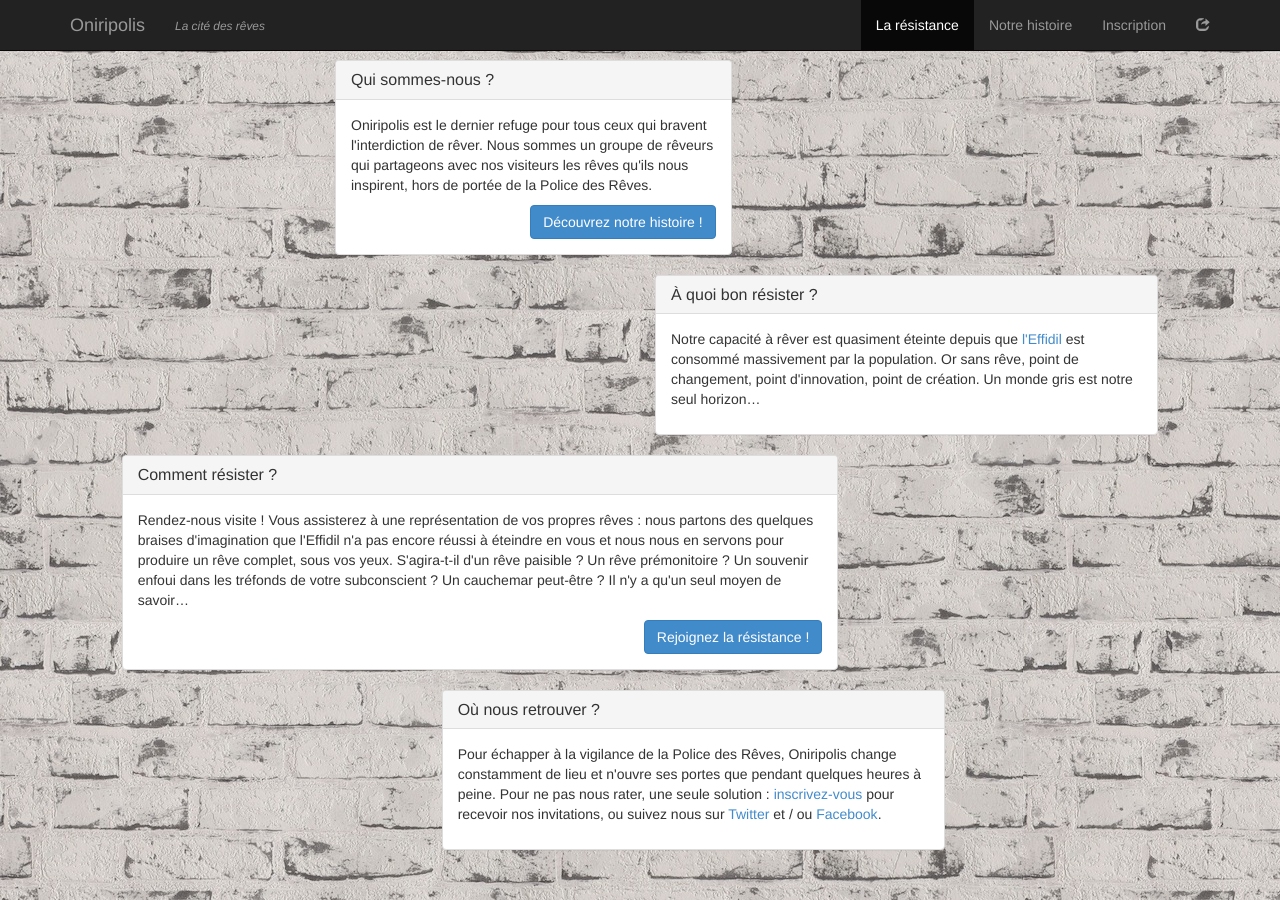
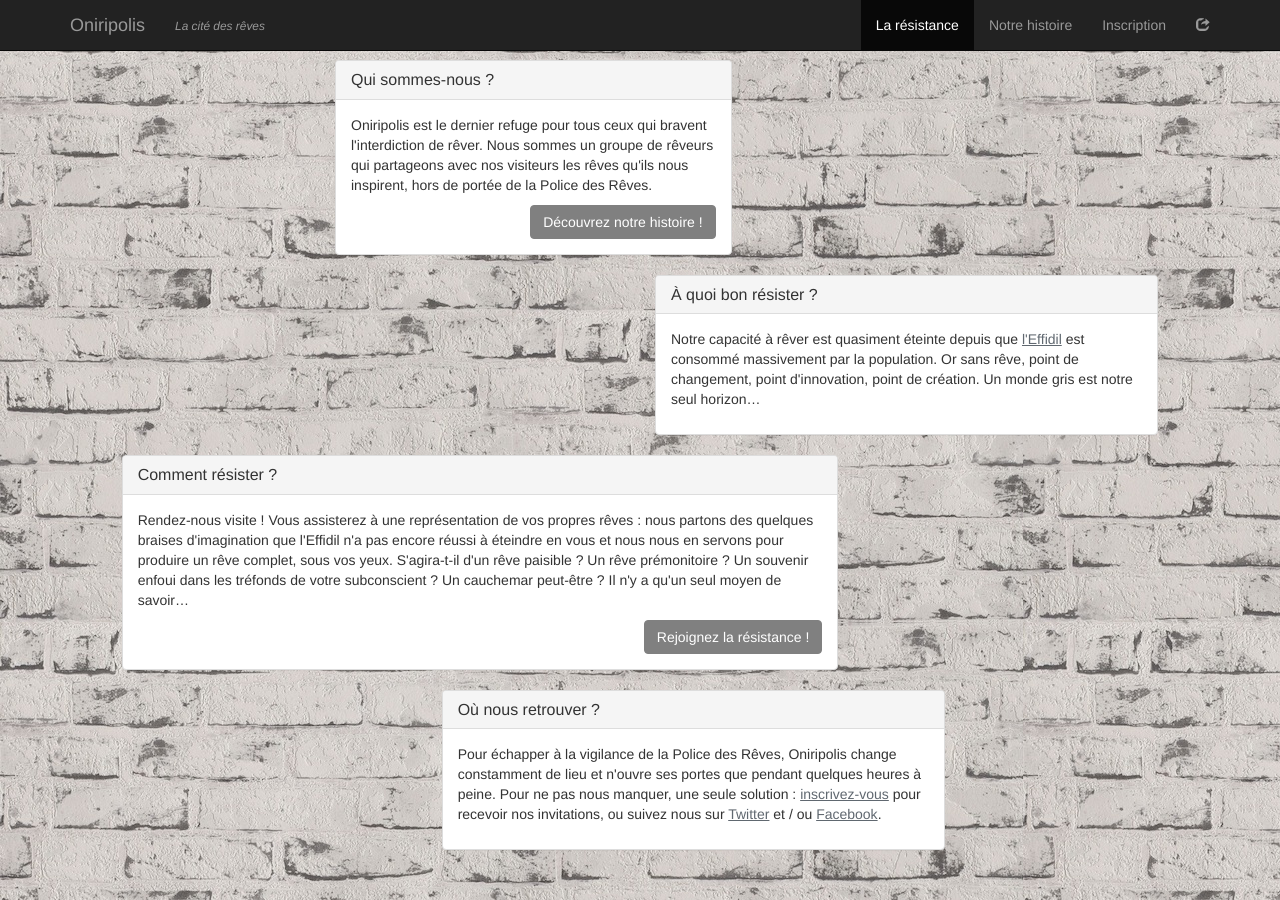
Before and after one commit to AdamSelene/oniripolis-staging, a Jekyll site: the page built from resistance.html, in a window 1280 px wide and 900 px high. Built offline with Jekyll 4.4.1, drawn with Linux system fonts in a browser that asks for light colours; comment, search, counter and statistics services are not loaded.

Commit message:
Tweaked links and buttons color Removed button from homepage, it was out of place

```diff
--- a/_includes/signup.html
+++ b/_includes/signup.html
@@ -17,7 +17,7 @@
 				</div>
 				<div class="modal-footer">
 		        	<button type="button" class="btn btn-default" data-dismiss="modal">Annuler</button>
-					<button type="submit" class="btn btn-primary">S'inscrire</button>
+					<button type="submit" class="btn btn-oniripolis">S'inscrire</button>
 				</div>
 			</form>
 	    </div>
--- a/css/oniripolis.css
+++ b/css/oniripolis.css
@@ -4,6 +4,19 @@ body {
 	/* background-color: #777; */
 	background: url('../img/white-wall.jpg') repeat;
 	/* The html and body elements cannot have any padding or margin. */
+}
+
+.panel a, .modal a {
+	color: #606870;
+	text-decoration: underline;
+	background-color: inherit;
+}
+
+.panel a:hover, .modal a:hover {
+	color: white;
+	background-color: #606870;
+	border-color: #606870;
+	text-decoration: none;
 }
 
 div.main {
@@ -231,6 +244,18 @@ cite {
     float: none;
 }
 
+.btn-oniripolis {
+	color: #fff;
+	background-color: gray;
+	border-color: gray;
+}
+
+.btn-oniripolis:hover {
+	color: #fff;
+	background-color: #5c5c5c;
+	border-color: #5c5c5c;
+}
+
 @media (min-width: 768px) {
 }
 @media (min-width: 992px) {
--- a/resistance.html
+++ b/resistance.html
@@ -16,7 +16,7 @@ todo: "Manuel de la résistance, diaporama pour illustrer monde sans rêve, affi
 				<div class="panel-body">
 					<form action="history.html">
 						<p>Oniripolis est le dernier refuge pour tous ceux qui bravent l'interdiction de rêver. Nous sommes un groupe de rêveurs qui partageons avec nos visiteurs les rêves qu'ils nous inspirent, hors de portée de la Police des Rêves.</p>
-						<button type="submit" class="btn btn-primary pull-right">Découvrez notre histoire !</button>
+						<button type="submit" class="btn btn-oniripolis pull-right">Découvrez notre histoire !</button>
 					</form>
 				</div>
 			</div>
@@ -48,7 +48,7 @@ todo: "Manuel de la résistance, diaporama pour illustrer monde sans rêve, affi
 				</div>
 				<div class="panel-body">
 					<p>Rendez-nous visite ! Vous assisterez à une représentation de vos propres rêves : nous partons des quelques braises d'imagination que l'Effidil n'a pas encore réussi à éteindre en vous et nous nous en servons pour produire un rêve complet, sous vos yeux. S'agira-t-il d'un rêve paisible ? Un rêve prémonitoire ? Un souvenir enfoui dans les tréfonds de votre subconscient ? Un cauchemar peut-être ? Il n'y a qu'un seul moyen de savoir… </p>
-					<button type="submit" class="btn btn-primary pull-right" data-toggle="modal" data-target="#signup">Rejoignez la résistance !</button>
+					<button type="submit" class="btn btn-oniripolis pull-right" data-toggle="modal" data-target="#signup">Rejoignez la résistance !</button>
 				</div>
 			</div>
 		</div>
@@ -63,7 +63,7 @@ todo: "Manuel de la résistance, diaporama pour illustrer monde sans rêve, affi
 					<h3 class="panel-title">Où nous retrouver ?</h3>
 				</div>
 				<div class="panel-body">
-					<p>Pour échapper à la vigilance de la Police des Rêves, Oniripolis change constamment de lieu et n'ouvre ses portes que pendant quelques heures à peine. Pour ne pas nous rater, une seule solution : <a href="#contact" data-toggle="modal" data-target="#signup" title="Inscrivez-vous">inscrivez-vous</a> pour recevoir nos invitations, ou suivez nous sur <a href="http://twitter.com/oniripolis" title="Oniripolis sur Twitter">Twitter</a> et / ou <a href="http://facebook.com/oniripolis" title="Oniripolis sur Facebook">Facebook</a>.</p>
+					<p>Pour échapper à la vigilance de la Police des Rêves, Oniripolis change constamment de lieu et n'ouvre ses portes que pendant quelques heures à peine. Pour ne pas nous manquer, une seule solution : <a href="#contact" data-toggle="modal" data-target="#signup" title="Inscrivez-vous">inscrivez-vous</a> pour recevoir nos invitations, ou suivez nous sur <a href="http://twitter.com/oniripolis" title="Oniripolis sur Twitter">Twitter</a> et / ou <a href="http://facebook.com/oniripolis" title="Oniripolis sur Facebook">Facebook</a>.</p>
 </p>
 				</div>
 			</div>
```
Also changed, not shown: index.html (+0 -11 lines).
